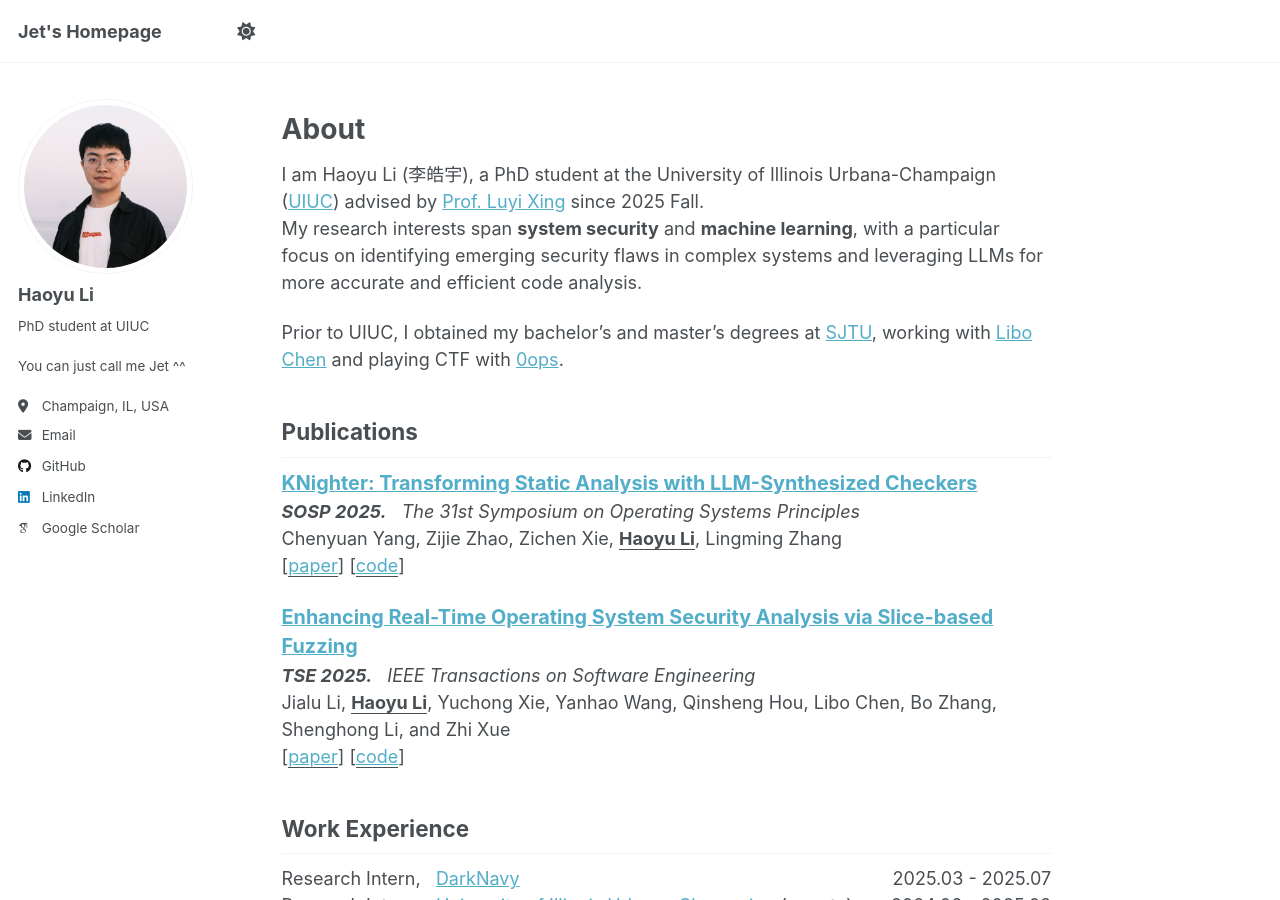
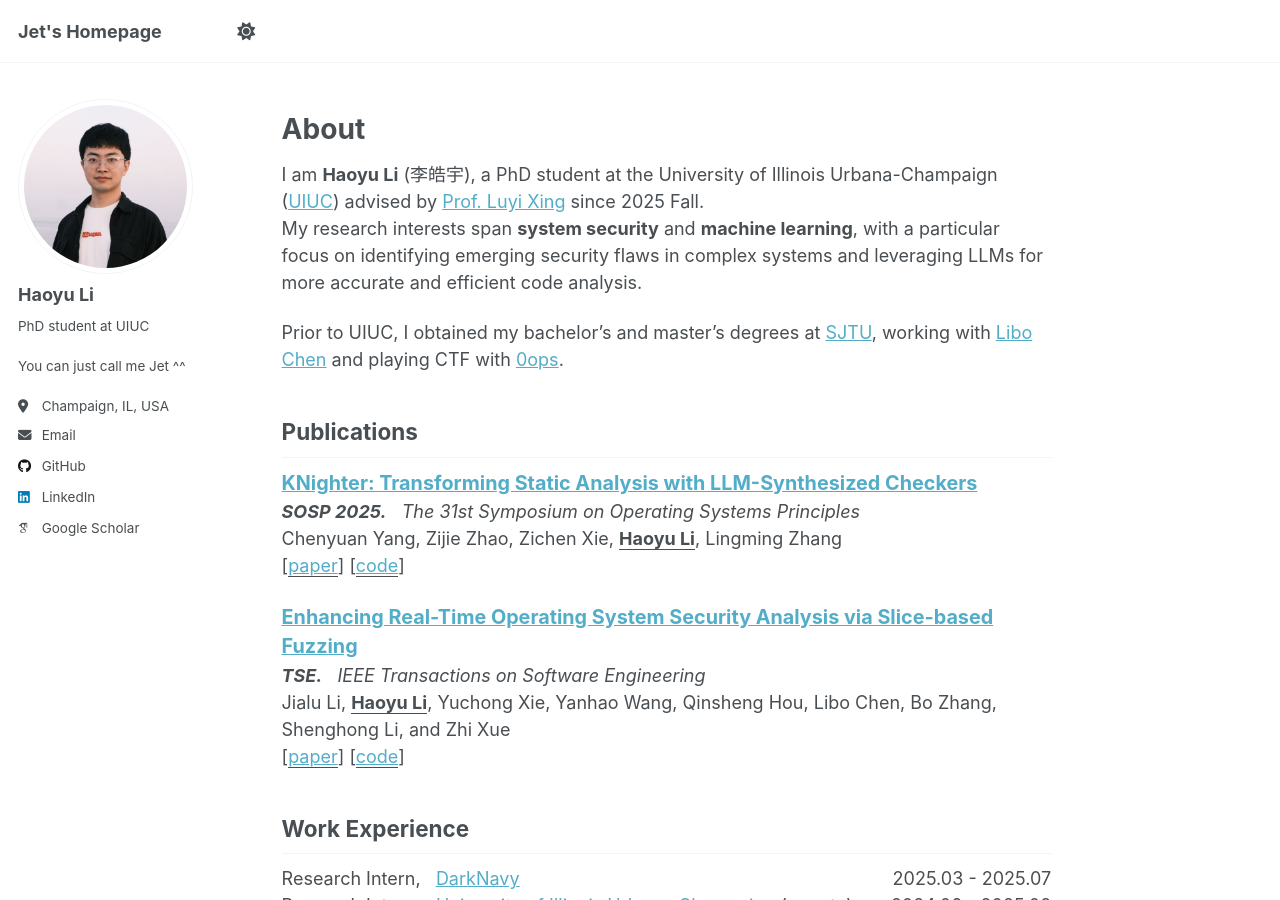
Before and after one commit to learjet5/learjet5.github.io, a Jekyll site: the page built from _pages/about.md, in a window 1280 px wide and 900 px high. Built offline with Jekyll 4.4.1, drawn with Linux system fonts in a browser that asks for light colours; some web fonts are replaced; a script that is not in the unit is left out.

Commit message:
Minor changes in index.

```diff
--- a/_includes/author-profile.html
+++ b/_includes/author-profile.html
@@ -48,7 +48,7 @@
         <li><a href="https://dribbble.com/{{ author.dribbble }}"><i class="fab fa-fw fa-dribbble icon-pad-right" aria-hidden="true"></i>Dribbble</a></li>
       {% endif %}
       {% if author.github %}
-        <li><a href="{{ author.github }}" target="_blank"><i class="fab fa-fw fa-github icon-pad-right" aria-hidden="true"></i>GitHub</a></li>
+        <li><a href="{{ author.github }}"><i class="fab fa-fw fa-github icon-pad-right" aria-hidden="true"></i>GitHub</a></li>
       {% endif %}
       {% if author.kaggle %}
         <li><a href="https://kaggle.com/{{ author.kaggle }}"><i class="fab fa-fw fa-kaggle icon-pad-right" aria-hidden="true"></i>Kaggle</a></li>
@@ -89,7 +89,7 @@
         <li><a href="https://last.fm/user/{{ author.lastfm }}"><i class="fab fa-fw fa-lastfm icon-pad-right" aria-hidden="true"></i>Last.fm</a></li>
       {% endif %}
       {% if author.linkedin %}
-        <li><a href="{{ author.linkedin }}" target="_blank"><i class="fab fa-fw fa-linkedin icon-pad-right" aria-hidden="true"></i>LinkedIn</a></li>
+        <li><a href="{{ author.linkedin }}"><i class="fab fa-fw fa-linkedin icon-pad-right" aria-hidden="true"></i>LinkedIn</a></li>
       {% endif %}
       {% if author.mastodon %}
         <li><a href="{{ author.mastodon }}"><i class="fab fa-fw fa-mastodon icon-pad-right" aria-hidden="true"></i>Mastodon</a></li>
@@ -142,7 +142,7 @@
         <li><a href="{{ author.arxiv }}"><i class="ai ai-arxiv ai-fw icon-pad-right"></i>arXiv</a></li>
       {% endif %}
       {% if author.googlescholar %}
-        <li><a href="{{ author.googlescholar }}" target="_blank"><i class="ai ai-google-scholar ai-fw icon-pad-right"></i>Google Scholar</a></li>
+        <li><a href="{{ author.googlescholar }}"><i class="ai ai-google-scholar ai-fw icon-pad-right"></i>Google Scholar</a></li>
       {% endif %}
       {% if author.semantic %}
         <li><a href="{{ author.semantic }}"><i class="ai ai-semantic-scholar ai-fw icon-pad-right"></i>Semantic Scholar</a></li>
--- a/_pages/about.md
+++ b/_pages/about.md
@@ -9,7 +9,7 @@ redirect_from:
 
 # About
 
-I am Haoyu Li (李皓宇), a PhD student at the University of Illinois Urbana-Champaign (<a href="https://illinois.edu/" target="_blank" rel="noopener noreferrer">UIUC</a>) advised by <a href="https://www.xing-luyi.com/" target="_blank" rel="noopener noreferrer">Prof. Luyi Xing</a> since 2025 Fall. \\
+I am **Haoyu Li** (李皓宇), a PhD student at the University of Illinois Urbana-Champaign (<a href="https://illinois.edu/" target="_blank" rel="noopener noreferrer">UIUC</a>) advised by <a href="https://www.xing-luyi.com/" target="_blank" rel="noopener noreferrer">Prof. Luyi Xing</a> since 2025 Fall. \\
 My research interests span **system security** and **machine learning**, with a particular focus on identifying emerging security flaws in complex systems and leveraging LLMs for more accurate and efficient code analysis.
 
 Prior to UIUC, I obtained my bachelor's and master's degrees at <a href="https://en.sjtu.edu.cn/" target="_blank" rel="noopener noreferrer">SJTU</a>,
```
Also changed, not shown: _publications/2025-SFuzz++.md (+1 -1 lines).
